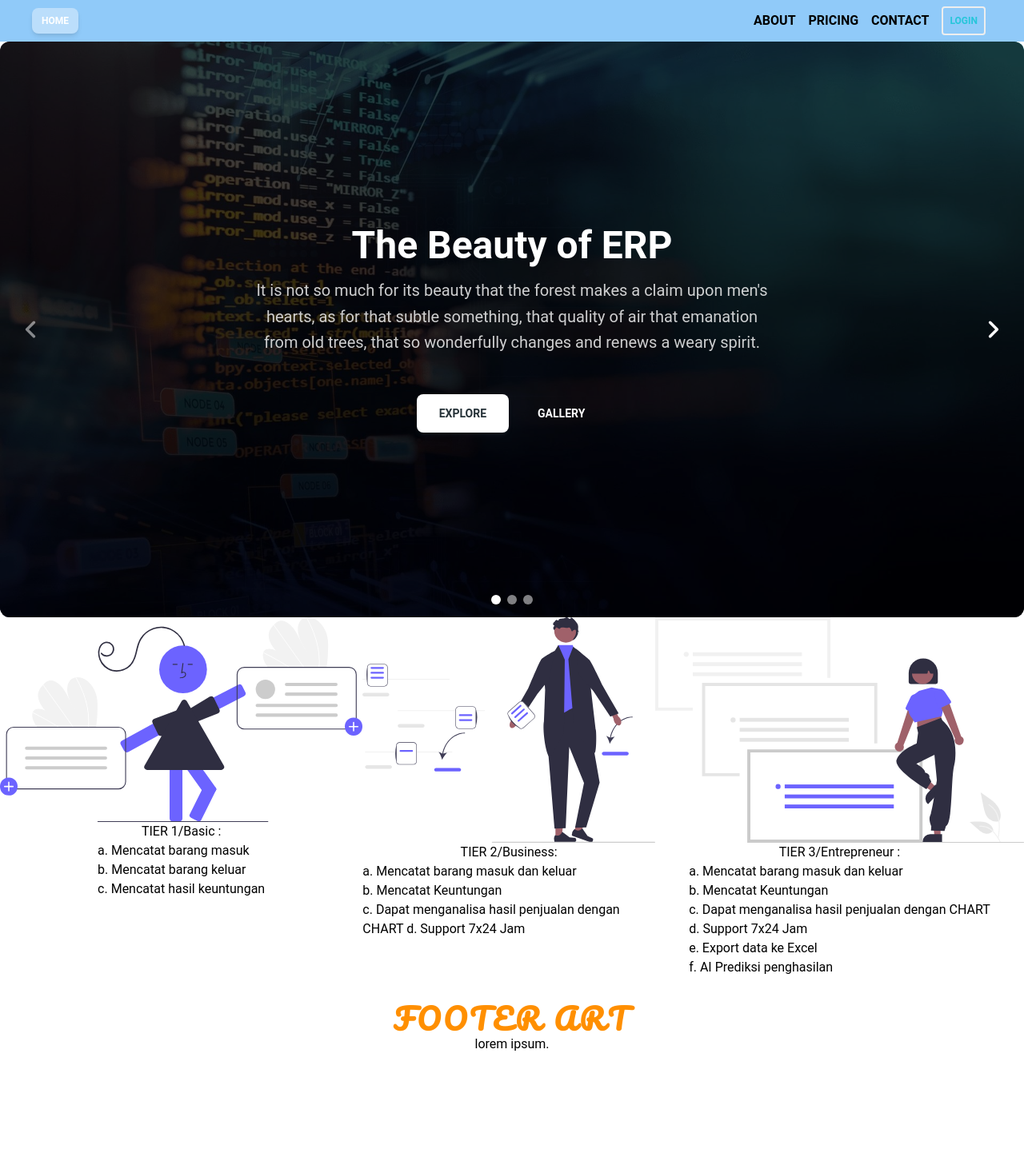
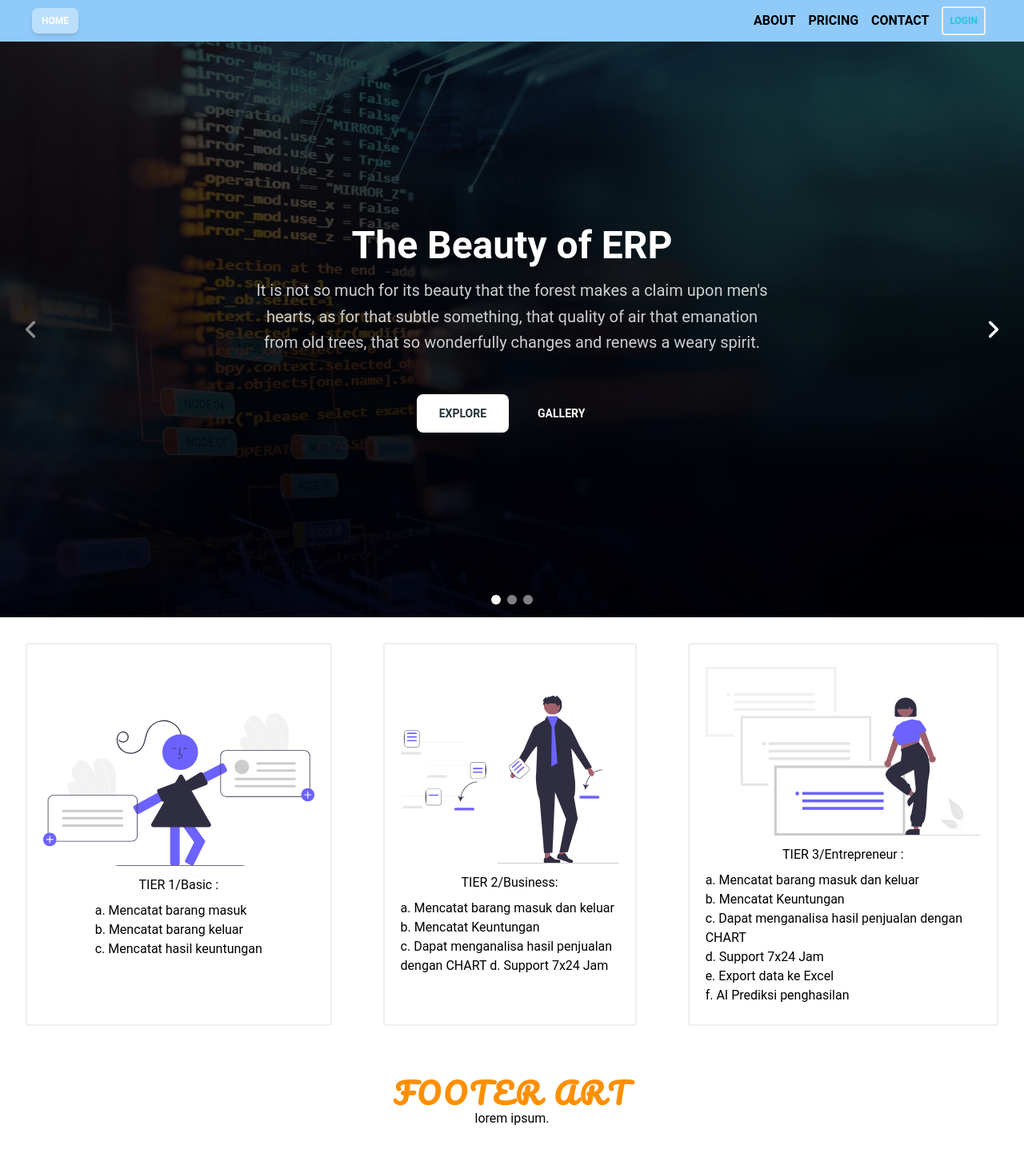
Before and after one commit to avisenna01/ERP-FE, a React (Vite) app: page / in a window 1280 px wide. Shown: the top 1442 px of the page at 80% size. Before the commit the page ends 1382 px from the top, so only its background shows below. Built offline with nearby package versions, Linux system fonts and the light colour scheme.

Commit message:
improve card

```diff
--- a/src/components/Card.jsx
+++ b/src/components/Card.jsx
@@ -1,10 +1,10 @@
 export default function Card({title,children,...props}) {
 
     return (
-        <div className="flex flex-col items-center">
-            <img {...props} />
-            <h3>{title}</h3>
-            <p>{children}</p>
+        <div className="flex flex-col items-center justify-center border-solid border-2 border-sky-400 rounded m-8 p-5">
+            <img className="my-2" {...props} />
+            <h3 className="my-1">{title}</h3>
+            <p className="my-1">{children}</p>
         </div>
     )
 }
--- a/src/routes/LandingPage.jsx
+++ b/src/routes/LandingPage.jsx
@@ -14,7 +14,7 @@ export default function LandingPage() {
     return (
         <div>
            <section>
-                <Carousel className="rounded-xl">
+                <Carousel>
                     <CarouselContent imgSrc={BackgroundSlide1} alt="image 1">It is not so much for its beauty that the forest makes a claim
                         upon men&apos;s hearts, as for that subtle something, that quality
                         of air that emanation from old trees, that so wonderfully changes
```
